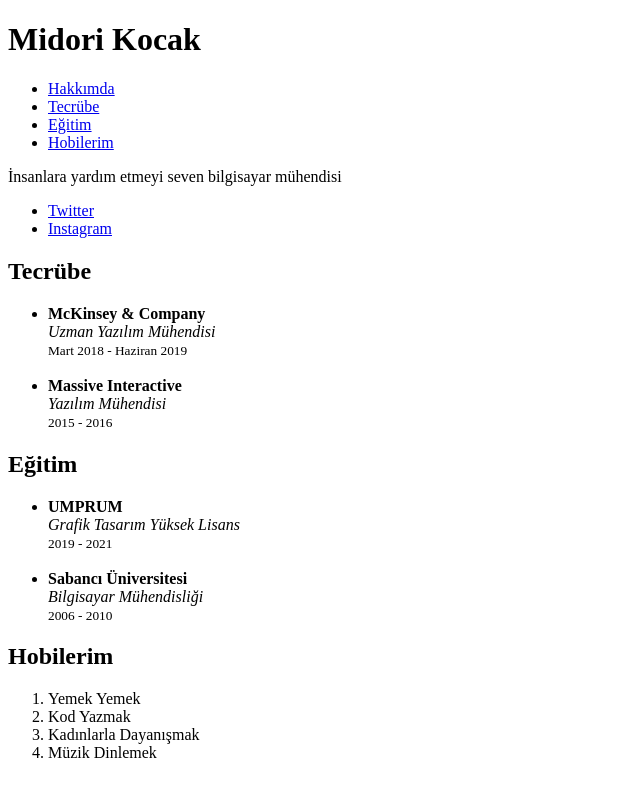
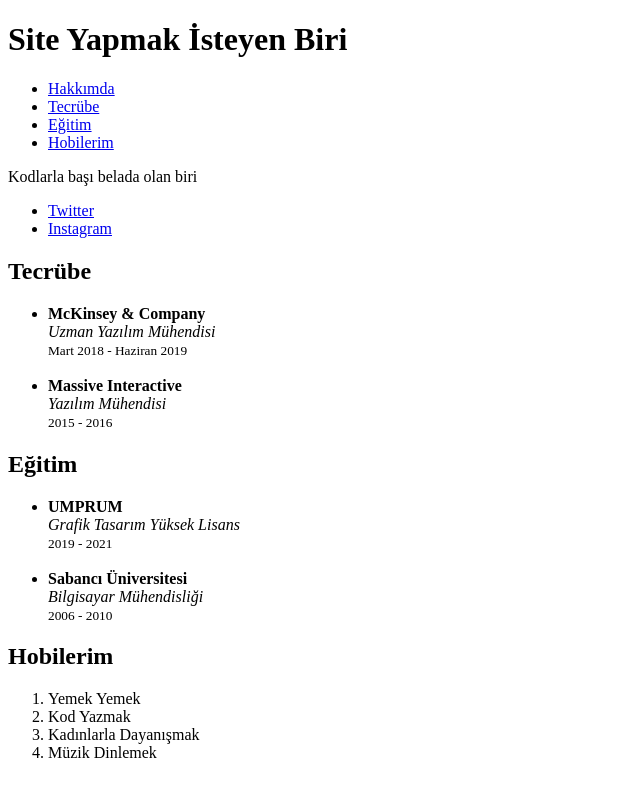
Before and after one commit to ruya0000/ruya, a plain HTML site: page index.html in a window 1280 px wide. Shown: the whole page, without its empty margins (0-640 px from the left). Drawn offline with Linux system fonts and the light colour scheme.

Commit message:
Update index.html

```diff
--- a/index.html
+++ b/index.html
@@ -2,11 +2,11 @@
 <html>
 <head>
 	<meta charset="utf-8">
-	<title>Midori Kocak</title>
+	<title>Site Yapmak İsteyen Biri</title>
 </head>
 <body>
 	<div id="hakkimda">
-		<h1>Midori Kocak</h1>
+		<h1>Site Yapmak İsteyen Biri</h1>
 
 		<ul>
 			<li>
@@ -25,7 +25,7 @@
 			</li>
 		</ul>
 
-		<p>İnsanlara yardım etmeyi seven bilgisayar mühendisi</p>
+		<p>Kodlarla başı belada olan biri</p>
 
 		<ul>
 			<li>
```
